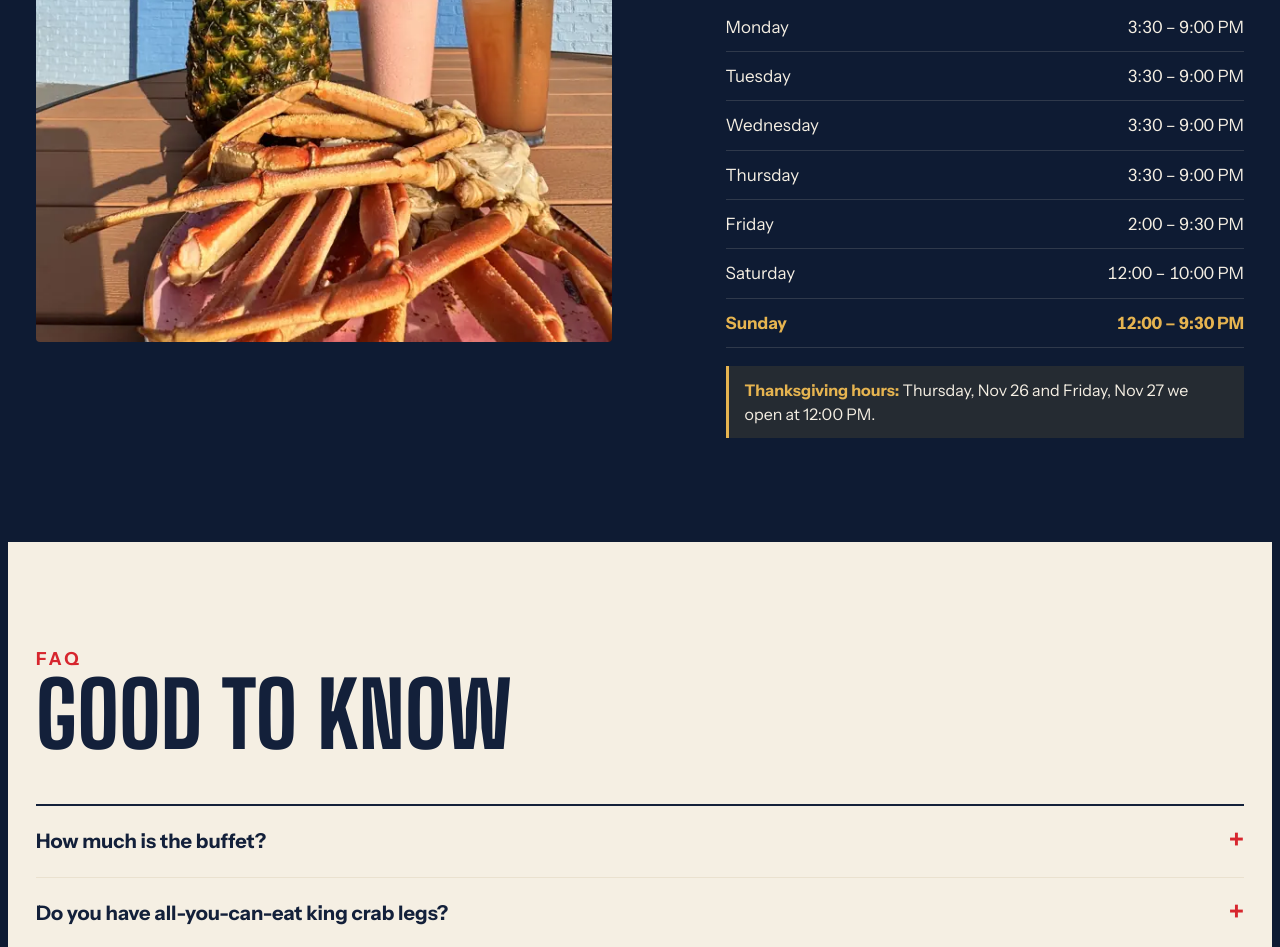
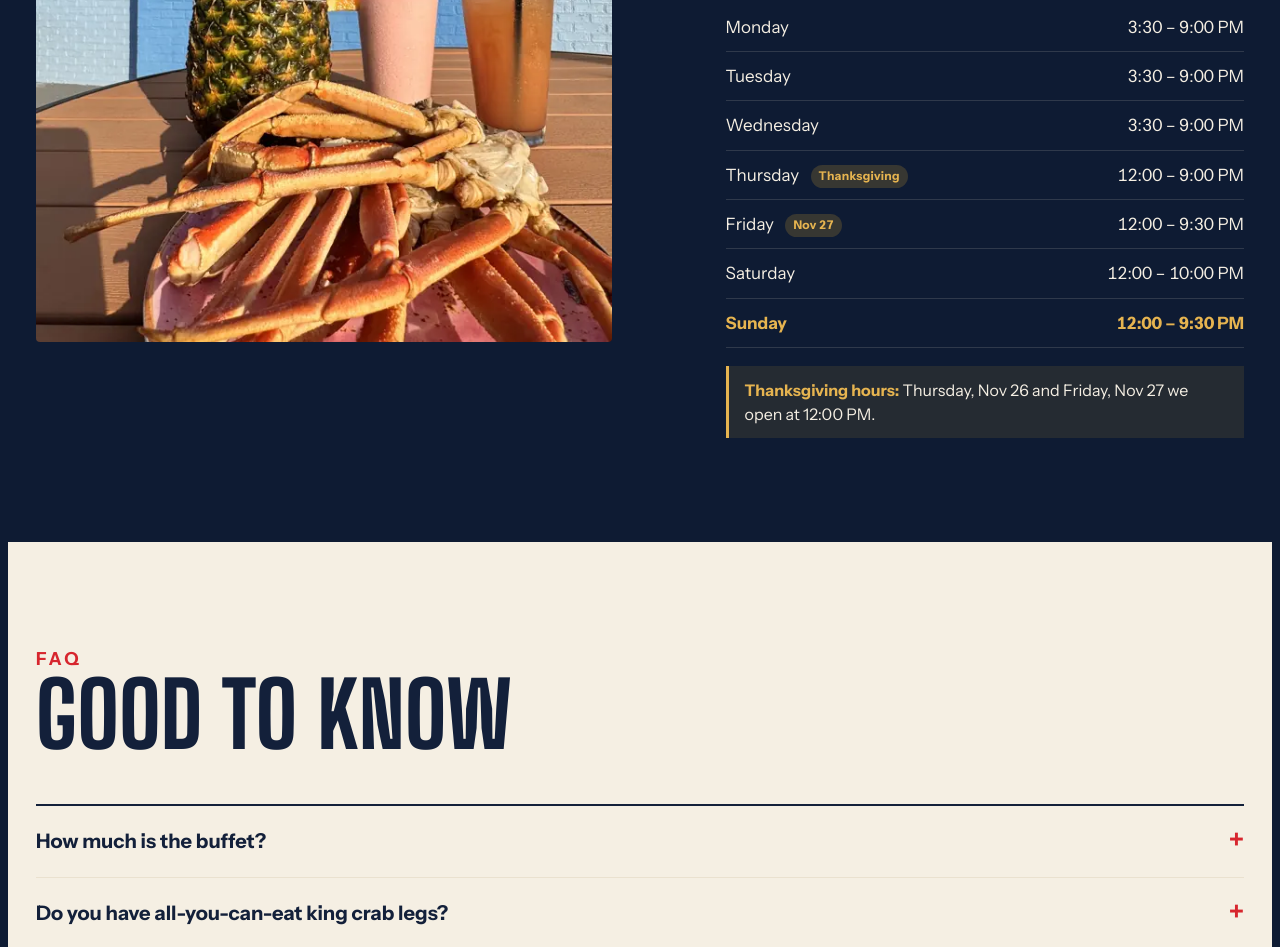
Before and after one commit to Barannsulu/crabbygeorges-site, a plain HTML site: page site/index.html in a window 1280 px wide. Shown: the part 8006-8953 px from the top of the page. Drawn offline with nearby package versions, Linux system fonts and the light colour scheme.

Commit message:
Show Thanksgiving hours in the hours table (auto-reverts after Nov 27)
Co-Authored-By: Claude Opus 5.5 <noreply@anthropic.com>
Claude-Session: https://claude.ai/code/session_01A7mNJ9mcMXF2LCWcvhysy8

```diff
--- a/site/assets/site.css
+++ b/site/assets/site.css
@@ -244,3 +244,4 @@ footer .proto{margin-left:auto;font-size:13px;color:var(--gold)}
 
 .holiday{margin:18px 0 0;padding:12px 16px;border-left:3px solid var(--gold);background:rgba(242,182,50,.1);font-size:16px;line-height:1.5}
 .holiday strong{color:var(--gold)}
+.hours .hol{display:inline-block;margin-left:8px;padding:2px 8px;border-radius:999px;background:rgba(242,182,50,.18);color:var(--gold);font-size:12px;font-weight:700;letter-spacing:.3px;vertical-align:middle}
--- a/site/assets/site.js
+++ b/site/assets/site.js
@@ -86,4 +86,4 @@
 })();
 
 /* hide holiday notes after their date */
-(function(){try{var t=new Date().toISOString().slice(0,10);document.querySelectorAll('[data-until]').forEach(function(el){if(t>=el.getAttribute('data-until'))el.remove();});}catch(e){}})();
+(function(){try{var t=new Date().toISOString().slice(0,10);document.querySelectorAll('[data-until]').forEach(function(el){if(t<el.getAttribute('data-until'))return;var r=el.querySelector('[data-regular]');if(r){r.textContent=r.getAttribute('data-regular');var h=el.querySelector('.hol');if(h)h.remove();el.removeAttribute('data-until');}else el.remove();});}catch(e){}})();
--- a/site/index.html
+++ b/site/index.html
@@ -161,8 +161,8 @@
         <tr data-d="1"><td>Monday</td><td>3:30 – 9:00 PM</td></tr>
         <tr data-d="2"><td>Tuesday</td><td>3:30 – 9:00 PM</td></tr>
         <tr data-d="3"><td>Wednesday</td><td>3:30 – 9:00 PM</td></tr>
-        <tr data-d="4"><td>Thursday</td><td>3:30 – 9:00 PM</td></tr>
-        <tr data-d="5"><td>Friday</td><td>2:00 – 9:30 PM</td></tr>
+        <tr data-d="4" data-until="2026-11-27"><td>Thursday <span class="hol">Thanksgiving</span></td><td data-regular="3:30 – 9:00 PM">12:00 – 9:00 PM</td></tr>
+        <tr data-d="5" data-until="2026-11-28"><td>Friday <span class="hol">Nov 27</span></td><td data-regular="2:00 – 9:30 PM">12:00 – 9:30 PM</td></tr>
         <tr data-d="6"><td>Saturday</td><td>12:00 – 10:00 PM</td></tr>
         <tr data-d="0"><td>Sunday</td><td>12:00 – 9:30 PM</td></tr>
       </tbody></table>
--- a/src/extra.css
+++ b/src/extra.css
@@ -59,3 +59,4 @@
 
 .holiday{margin:18px 0 0;padding:12px 16px;border-left:3px solid var(--gold);background:rgba(242,182,50,.1);font-size:16px;line-height:1.5}
 .holiday strong{color:var(--gold)}
+.hours .hol{display:inline-block;margin-left:8px;padding:2px 8px;border-radius:999px;background:rgba(242,182,50,.18);color:var(--gold);font-size:12px;font-weight:700;letter-spacing:.3px;vertical-align:middle}
--- a/src/site.js
+++ b/src/site.js
@@ -86,4 +86,4 @@
 })();
 
 /* hide holiday notes after their date */
-(function(){try{var t=new Date().toISOString().slice(0,10);document.querySelectorAll('[data-until]').forEach(function(el){if(t>=el.getAttribute('data-until'))el.remove();});}catch(e){}})();
+(function(){try{var t=new Date().toISOString().slice(0,10);document.querySelectorAll('[data-until]').forEach(function(el){if(t<el.getAttribute('data-until'))return;var r=el.querySelector('[data-regular]');if(r){r.textContent=r.getAttribute('data-regular');var h=el.querySelector('.hol');if(h)h.remove();el.removeAttribute('data-until');}else el.remove();});}catch(e){}})();
```
Also changed, not shown: site/location/index.html (+2 -2 lines), src/partials/visit.html (+2 -2 lines).
